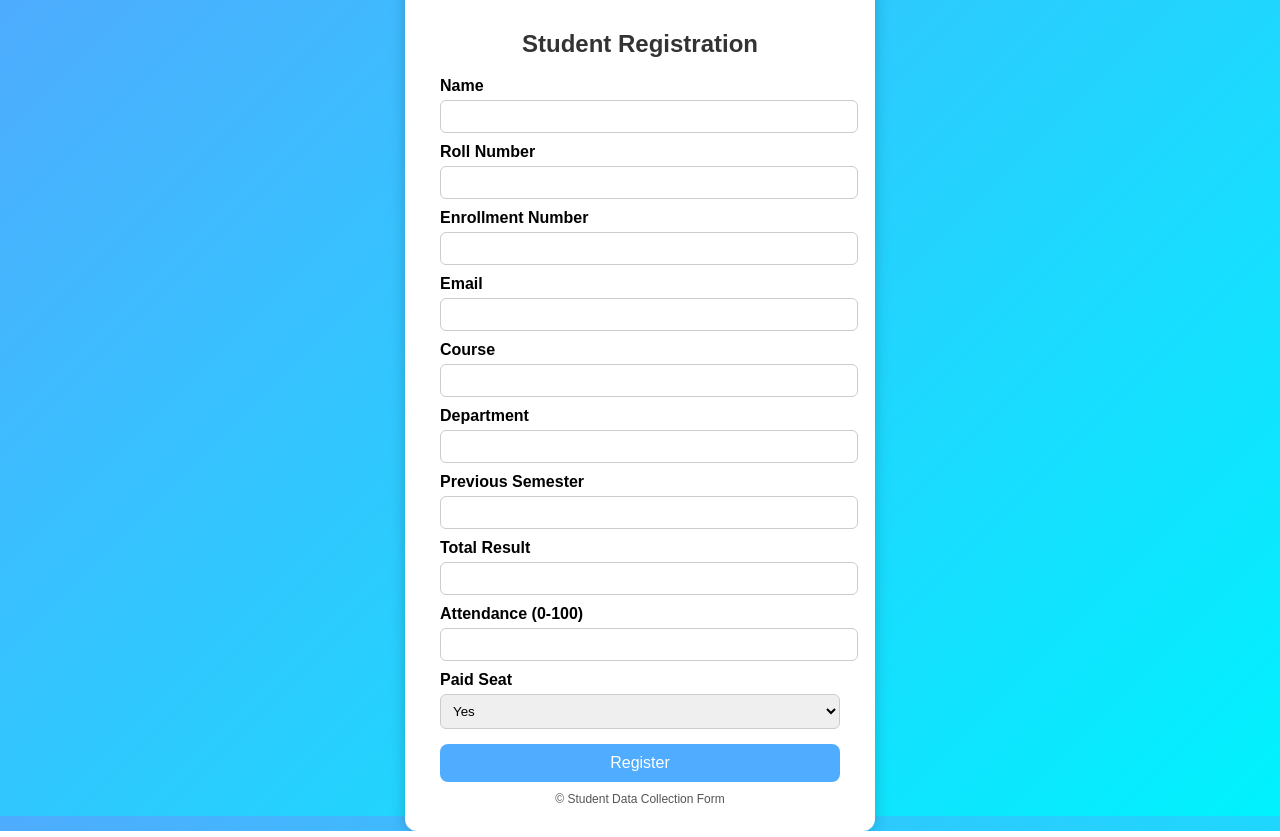
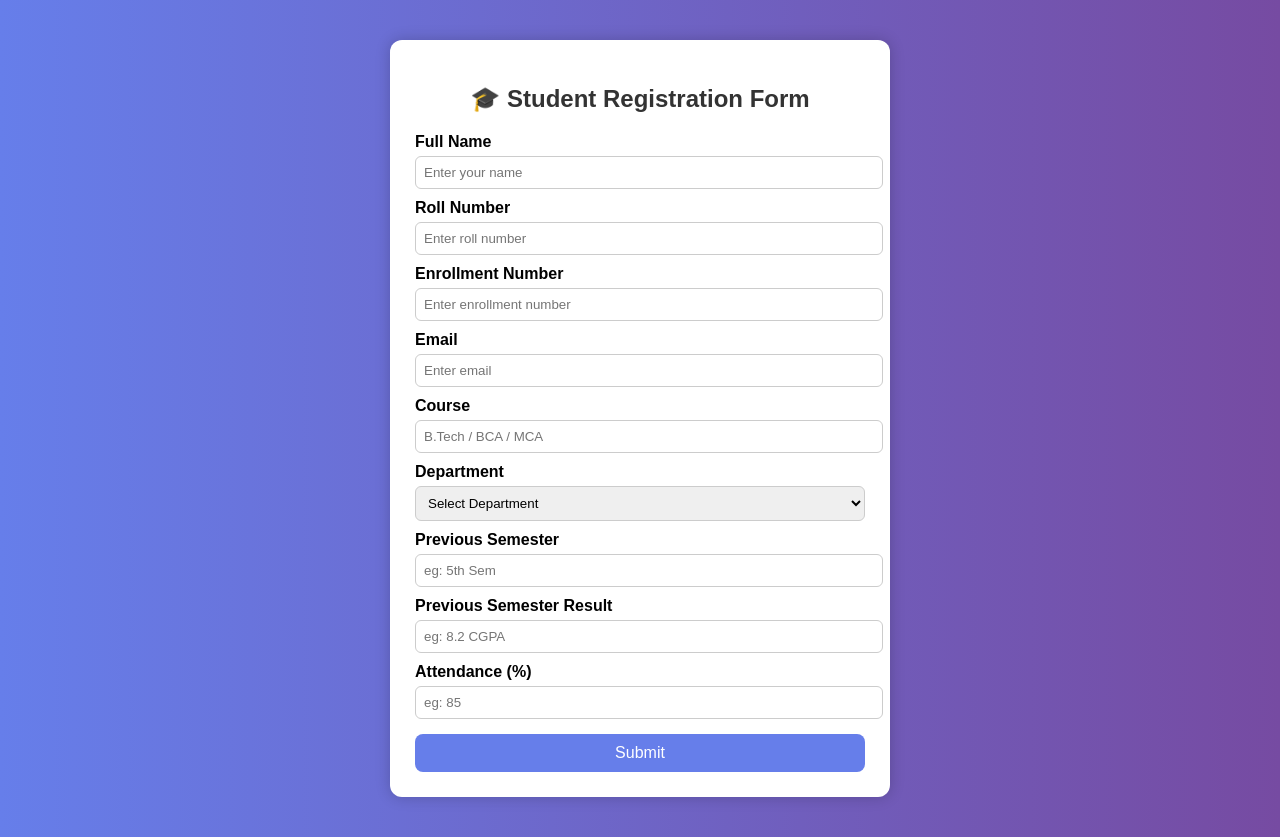
Before and after one commit to Sanya-Katiyar-Eng/first_project_using_cloud_database, a Flask app: page / in a window 1280 px wide. Run offline with Flask 3, Linux system fonts and the light colour scheme; some libraries are stand-ins or nearby versions.

Commit message:
Updated Procfile, app.py, requirements.txt and form.html

```diff
--- a/app.py
+++ b/app.py
@@ -1,9 +1,11 @@
 from flask import Flask, render_template, request, redirect, flash
 import psycopg
 import os
+from dotenv import load_dotenv
+load_dotenv()
 
 app = Flask(__name__)
-app.secret_key = "secret_key_for_flash"
+app.secret_key = os.environ.get("SECRET_KEY", "default_dev_secret_key")
 
 # Get DATABASE_URL from Railway
 DATABASE_URL = os.environ.get("DATABASE_URL")
@@ -12,7 +14,8 @@ if not DATABASE_URL:
     raise Exception("DATABASE_URL is not set")
 
 # Connect to DB
-conn = psycopg.connect(DATABASE_URL)
+def get_db_connection():
+    return psycopg.connect(DATABASE_URL, connect_timeout=100)
 
 @app.route("/", methods=["GET", "POST"])
 def student_form():
@@ -26,44 +29,45 @@ def student_form():
         pre_sem = request.form.get("pre_sem")
         pre_sem_result = request.form.get("pre_sem_result")
         attendance = request.form.get("attendance")
-        paid = request.form.get("paid")
 
         if not name or not roll or not email:
             flash("Name, Roll and Email are required")
             return redirect("/")
 
         try:
-            cur = conn.cursor()
+            with get_db_connection() as conn:
+                with conn.cursor() as cur:
 
-            # Check existing roll
-            cur.execute("SELECT roll FROM student_registration WHERE roll = %s", (roll,))
-            existing = cur.fetchone()
+                    # Check existing roll
+                    cur.execute(
+                        "SELECT roll FROM student_registration WHERE roll = %s",
+                        (roll,)
+                    )
+                    existing = cur.fetchone()
 
-            if existing:
-                flash(f"Student with roll {roll} already exists")
-            else:
-                query = """
-                INSERT INTO student_registration
-                (name, roll, enrollment_num, email, course, department, pre_sem, pre_sem_result, attendance, paid_seat)
-                VALUES (%s,%s,%s,%s,%s,%s,%s,%s,%s,%s)
-                """
-                cur.execute(query, (
-                    name, roll, enrollment_num, email,
-                    course, department, pre_sem, pre_sem_result,
-                    attendance, paid
-                ))
-                conn.commit()
-                flash("Data inserted successfully")
-
-            cur.close()
+                    if existing:
+                        flash(f"Student with roll {roll} already exists")
+                    else:
+                        query = """
+                        INSERT INTO student_registration
+                        (name, roll, enrollment_num, email, course, department, pre_sem, pre_sem_result, attendance)
+                        VALUES (%s,%s,%s,%s,%s,%s,%s,%s,%s)
+                        """
+                        cur.execute(query, (
+                            name, roll, enrollment_num, email,
+                            course, department, pre_sem, pre_sem_result,
+                            attendance
+                        ))
+                        conn.commit()
+                        flash("Data inserted successfully")
 
         except Exception as e:
             flash(f"Database error: {e}")
 
         return redirect("/")
 
-    return render_template("form.html")
+    return render_template("form.html", active_page="form")
 
 
 if __name__ == "__main__":
-    app.run()
+    app.run(debug=True)
--- a/requirements.txt
+++ b/requirements.txt
@@ -1,3 +1,5 @@
 flask
 psycopg[binary]
 gunicorn
+psycogy-pool
+python-dotenv
--- a/templates/form.html
+++ b/templates/form.html
@@ -2,22 +2,21 @@
 <html lang="en">
 <head>
     <meta charset="UTF-8">
-    <title>Student Registration Form</title>
+    <title>Student Registration</title>
     <style>
         body {
             font-family: Arial, sans-serif;
-            background: linear-gradient(135deg, #4facfe, #00f2fe);
-            display: flex;
-            justify-content: center;
-            align-items: center;
-            height: 100vh;
+            background: linear-gradient(to right, #667eea, #764ba2);
+            margin: 0;
+            padding: 0;
         }
 
-        .form-container {
+        .container {
+            width: 450px;
+            margin: 40px auto;
             background: white;
-            padding: 25px 35px;
+            padding: 25px;
             border-radius: 12px;
-            width: 400px;
             box-shadow: 0px 0px 15px rgba(0,0,0,0.2);
         }
 
@@ -40,80 +39,90 @@
             border: 1px solid #ccc;
         }
 
-        input:focus, select:focus {
-            outline: none;
-            border-color: #4facfe;
-        }
-
         button {
             width: 100%;
             padding: 10px;
-            margin-top: 15px;
+            background: #667eea;
+            color: white;
             border: none;
             border-radius: 8px;
-            background: #4facfe;
-            color: white;
+            margin-top: 15px;
             font-size: 16px;
             cursor: pointer;
         }
 
         button:hover {
-            background: #00c6ff;
+            background: #764ba2;
         }
 
-        .footer-text {
+        .flash {
+            background: #ffe0e0;
+            color: #900;
+            padding: 10px;
+            border-radius: 6px;
+            margin-bottom: 10px;
             text-align: center;
-            font-size: 12px;
-            margin-top: 10px;
-            color: #555;
+        }
+
+        .success {
+            background: #e0ffe0;
+            color: #060;
         }
     </style>
 </head>
 <body>
 
-<div class="form-container">
-    <h2>Student Registration</h2>
+<div class="container">
+    <h2>🎓 Student Registration Form</h2>
 
-    <form method="post">
-        <label>Name</label>
-        <input type="text" name="name" required>
+    <!-- Flash Messages -->
+    {% with messages = get_flashed_messages() %}
+      {% if messages %}
+        {% for msg in messages %}
+          <div class="flash">{{ msg }}</div>
+        {% endfor %}
+      {% endif %}
+    {% endwith %}
+
+    <form method="POST">
+
+        <label>Full Name</label>
+        <input type="text" name="name" placeholder="Enter your name" required>
 
         <label>Roll Number</label>
-        <input type="text" name="roll" required>
+        <input type="text" name="roll" placeholder="Enter roll number" required>
 
         <label>Enrollment Number</label>
-        <input type="text" name="enrollment_num" required>
+        <input type="text" name="enrollment_num" placeholder="Enter enrollment number">
 
         <label>Email</label>
-        <input type="email" name="email" required>
+        <input type="email" name="email" placeholder="Enter email" required>
 
         <label>Course</label>
-        <input type="text" name="course">
+        <input type="text" name="course" placeholder="B.Tech / BCA / MCA">
 
         <label>Department</label>
-        <input type="text" name="department">
+        <select name="department">
+            <option value="">Select Department</option>
+            <option>Computer Science</option>
+            <option>IT</option>
+            <option>Mechanical</option>
+            <option>Electrical</option>
+            <option>Civil</option>
+        </select>
 
         <label>Previous Semester</label>
-        <input type="text" name="pre_sem">
+        <input type="text" name="pre_sem" placeholder="eg: 5th Sem">
 
-        <label>Total Result</label>
-        <input type="text" name="pre_sem_result">
+        <label>Previous Semester Result</label>
+        <input type="text" name="pre_sem_result" placeholder="eg: 8.2 CGPA">
 
-        <label>Attendance (0-100)</label>
-        <input type="number" name="attendance" min="0" max="100" required>
+        <label>Attendance (%)</label>
+        <input type="number" name="attendance" placeholder="eg: 85">
 
-        <label>Paid Seat</label>
-        <select name="paid" required>
-            <option value="yes">Yes</option>
-            <option value="no">No</option>
-        </select>
+        <button type="submit">Submit</button>
 
-        <button type="submit">Register</button>
     </form>
-
-    <div class="footer-text">
-        © Student Data Collection Form
-    </div>
 </div>
 
 </body>
```
Also changed, not shown: 4 other files.
